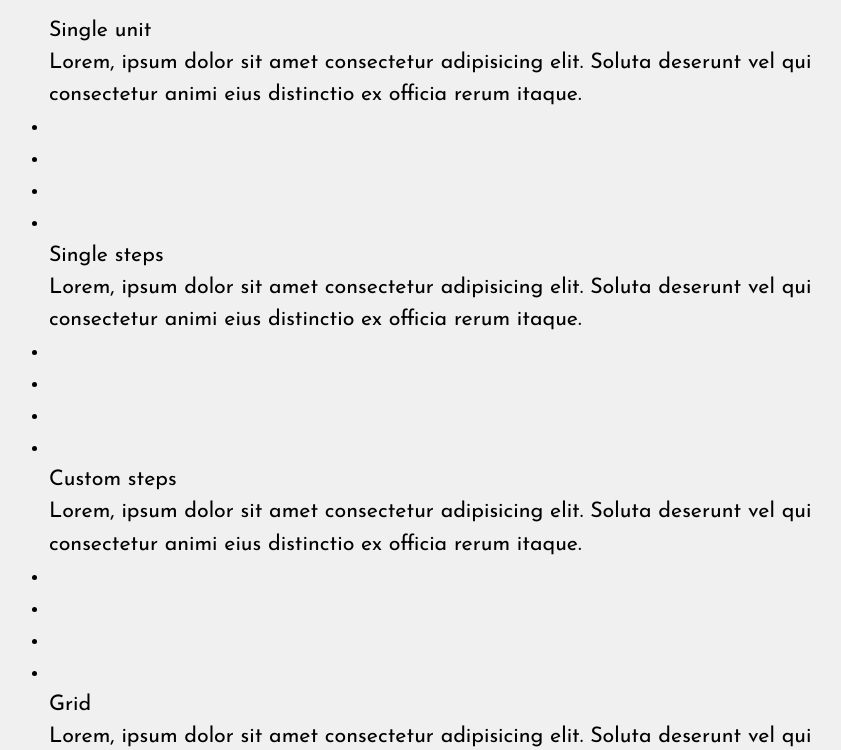
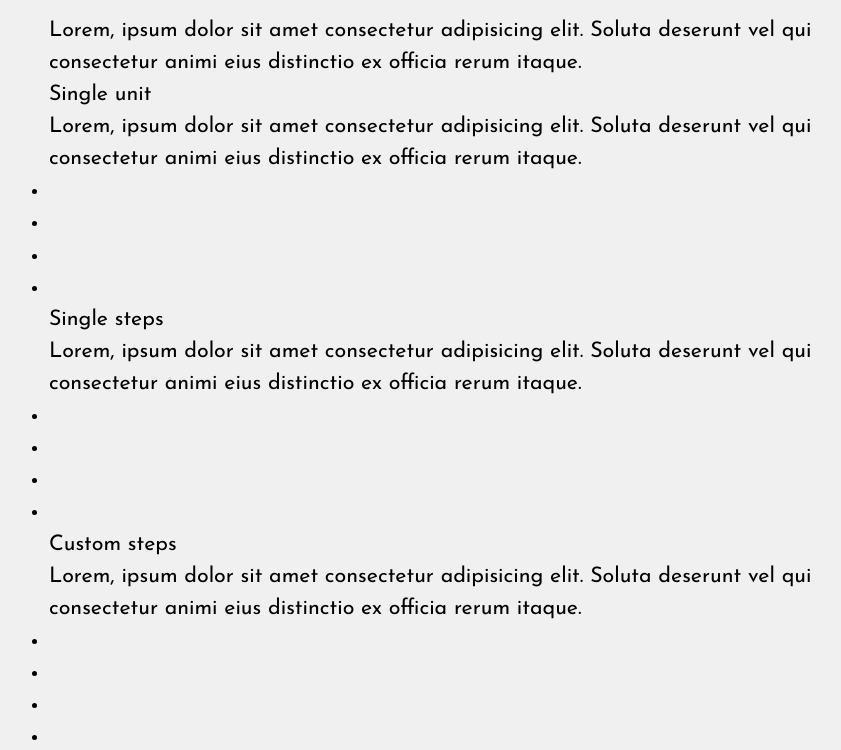
Before and after one commit to AMarlonG/Utopia-Space, a plain HTML site: page index.html in a window 1280 px wide. Shown: the part 166-916 px from the top of the page, without its empty margins (190-1031 px from the left). Drawn offline with Linux system fonts and the light colour scheme; files whose address does not match are found by name.

Commit message:
Update index.html

```diff
--- a/index.html
+++ b/index.html
@@ -14,6 +14,7 @@
 
     <section class="intro">
     <h1>Fluid Space</h1>
+    <p>Lorem, ipsum dolor sit amet consectetur adipisicing elit. Soluta deserunt vel qui consectetur animi eius distinctio ex officia rerum itaque.</p>
     </section>
 
     <section class="single-unit">
```
